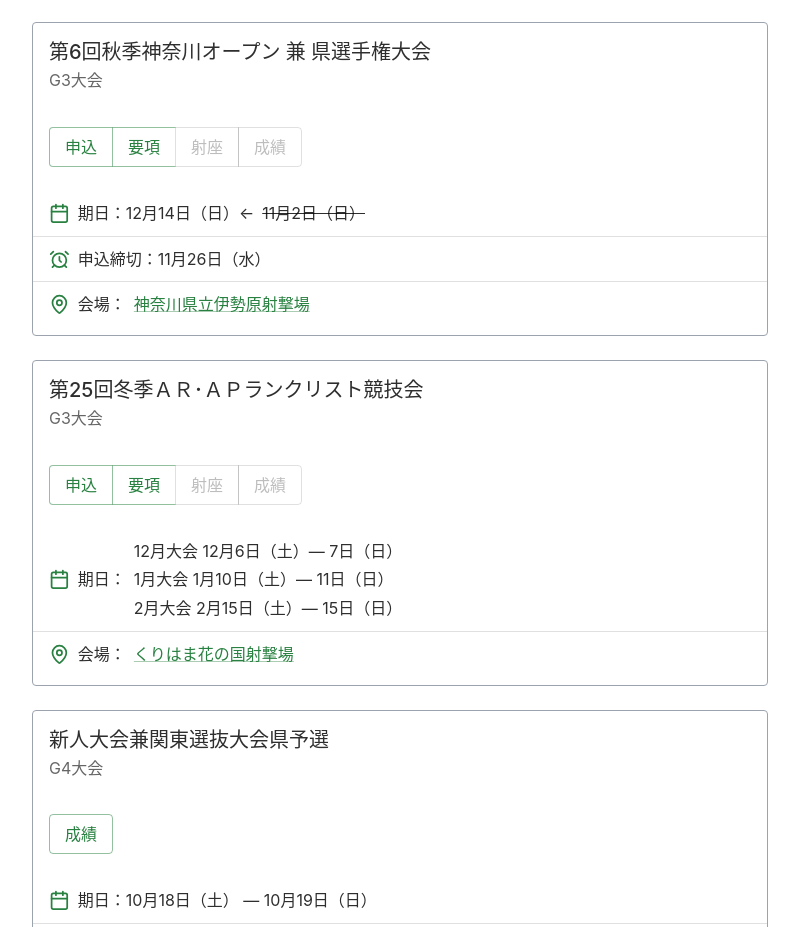
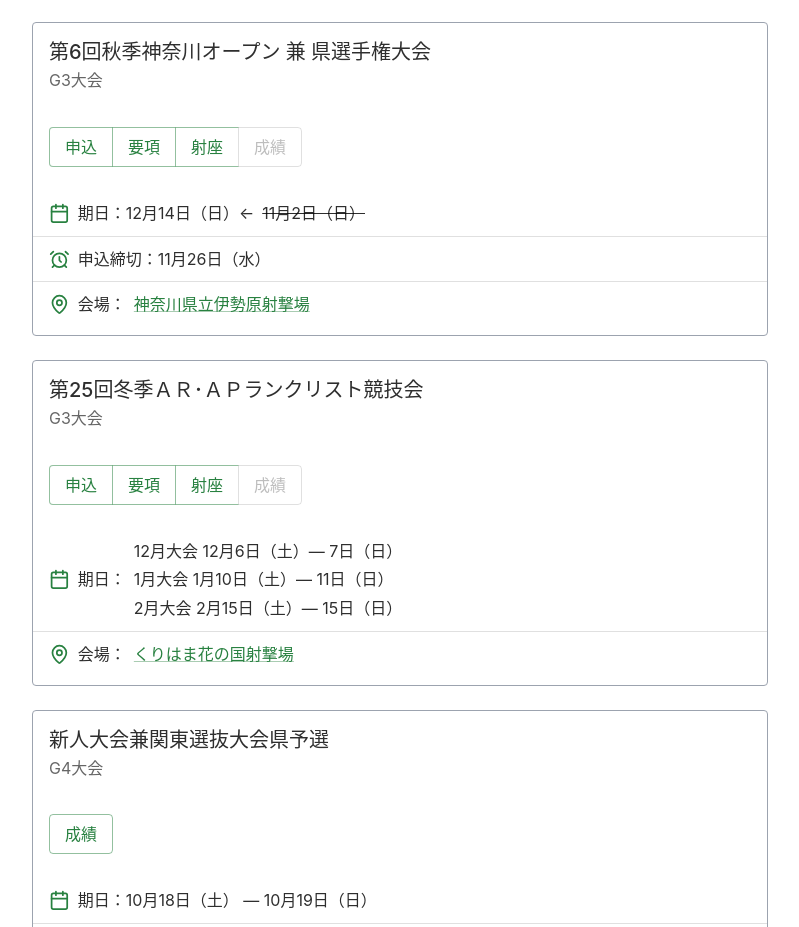
Before and after one commit to KanagawaRifle/kanagawa-rifle, a Next.js app in the folder packages/website/: page /competitions in a window 1280 px wide. Shown: the part 884-1811 px from the top of the page, without its empty margins (240-1039 px from the left). Built offline with nearby package versions, Linux system fonts and the light colour scheme; no server answers; what @mui/material-nextjs would draw is missing.

Commit message:
[website] feat: 秋季オープン大会の射座を公開

```diff
--- a/packages/website/src/app/competitions/_databases/year2025.tsx
+++ b/packages/website/src/app/competitions/_databases/year2025.tsx
@@ -17,11 +17,10 @@ export const year2025: Event[] = [
       {
         name: '射座',
         href: paths.cdn.getHref('/competitions/2025/2025-12-14-autumn-kanagawa-open-championship-start-lists.pdf'),
-        disabled: true,
       },
       {
         name: '成績',
-        href: paths.cdn.getHref('/competitions/2025/2025-12-14-autumn-kanagawa-open-championship-results'),
+        href: paths.cdn.getHref('/competitions/2025/2025-12-14-autumn-kanagawa-open-championship-results.pdf'),
         disabled: true,
       },
     ],
@@ -46,7 +45,6 @@ export const year2025: Event[] = [
       {
         name: '射座',
         href: paths.cdn.getHref('/competitions/2025/2025-12-06-winter-10m-rank-list-start-lists.pdf'),
-        disabled: true,
       },
       {
         name: '成績',
--- a/packages/website/src/app/page.tsx
+++ b/packages/website/src/app/page.tsx
@@ -73,7 +73,6 @@ export default function Page() {
               要項
             </Button>
             <Button
-              disabled
               href={paths.cdn.getHref(
                 '/competitions/2025/2025-12-14-autumn-kanagawa-open-championship-start-lists.pdf',
               )}
```
